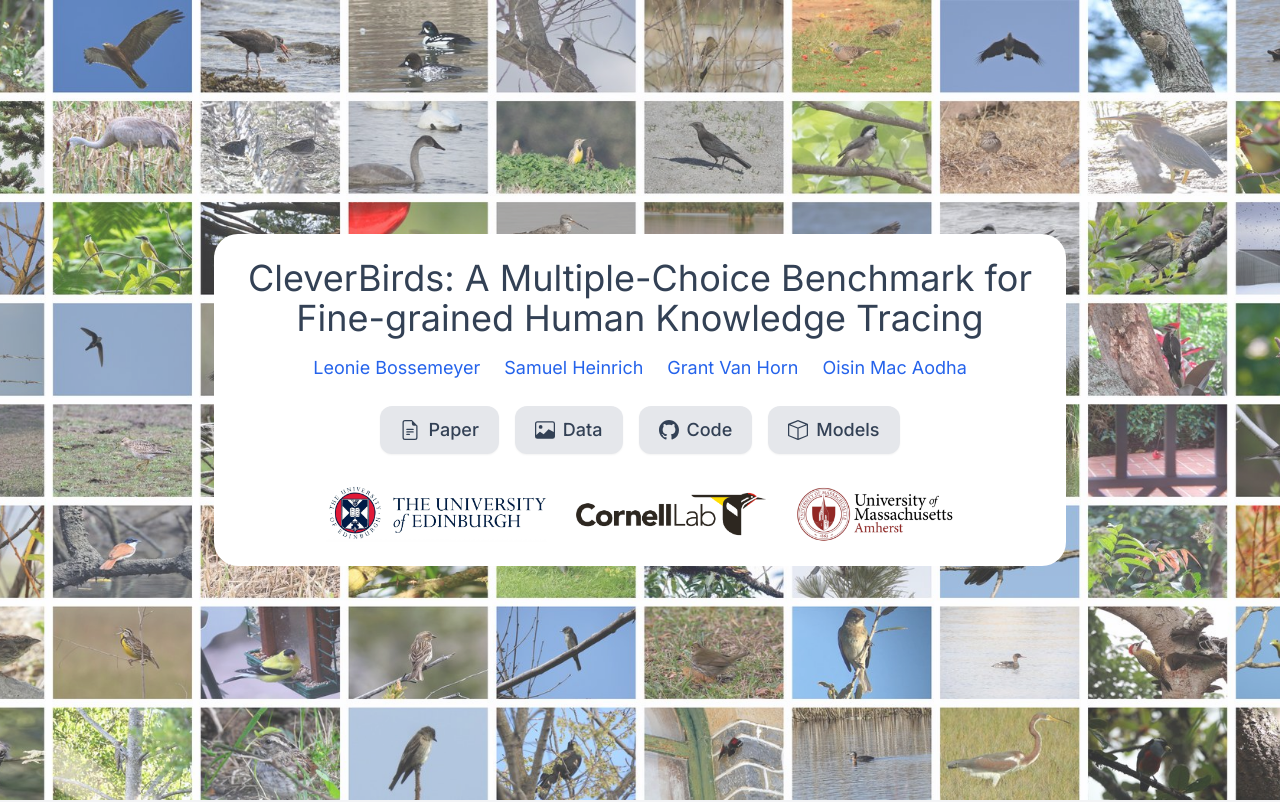
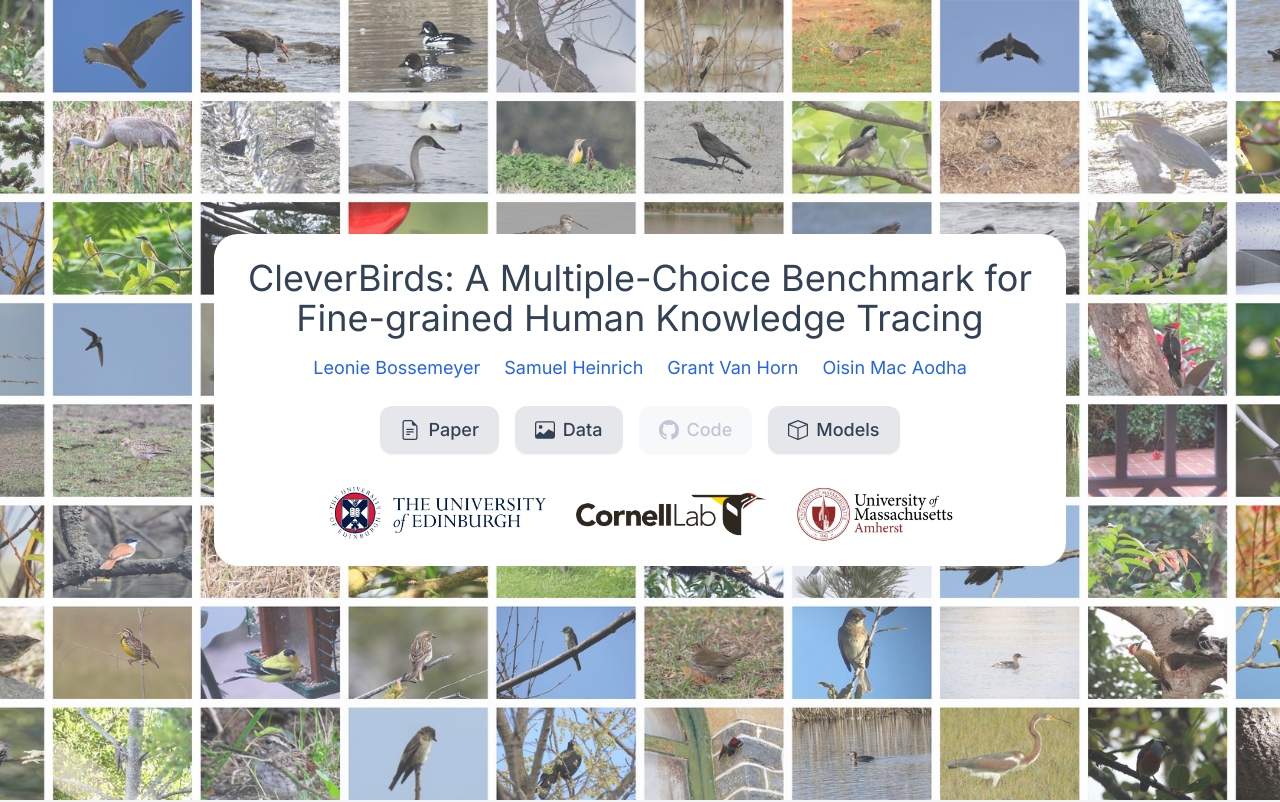
Before and after one commit to cleverbirds-benchmark/cleverbirds-benchmark.github.io, a Next.js app: page / in a window 1280 px wide. Shown: the top 802 px of the page. Built offline with nearby package versions, Linux system fonts and the light colour scheme.

Commit message:
greyed out code button

```diff
--- a/app/page.js
+++ b/app/page.js
@@ -67,9 +67,9 @@
                   <span>Data</span>
                 </a>
                 <a
-                  className="bg-gray-200 hover:bg-gray-300 rounded-xl px-4 sm:px-5 py-2 sm:py-2.5 text-slate-700 inline-flex items-center gap-2 text-sm sm:text-base md:text-lg font-medium shadow-sm hover:shadow-md"
+                  className="bg-gray-100 rounded-xl px-4 sm:px-5 py-2 sm:py-2.5 text-slate-400 inline-flex items-center gap-2 text-sm sm:text-base md:text-lg font-medium shadow-sm cursor-not-allowed opacity-60"
                   href="#"
-                  rel="noopener noreferrer"
+                  onClick={(e) => e.preventDefault()}
                 >
                   <Icons.Github className="w-4 h-4 sm:w-5 sm:h-5" />
                   <span>Code</span>
@@ -306,7 +306,6 @@
               CleverBirds is among the largest benchmarks of its kind, offering a substantially higher number of learnable concepts. We hope it enables new avenues for studying the development of visual expertise over time and across individuals.
             </div>
           </div>
-
           <div className="bg-white rounded-xl p-6 sm:p-8 shadow-sm">
             <h2 className="text-2xl sm:text-3xl md:text-4xl font-regular text-slate-800 mb-6 text-center tracking-tight">
               Citation
--- a/index.html
+++ b/index.html
@@ -27,14 +27,14 @@
                     <sup>1</sup>University of Edinburgh <sup>2</sup>Cornell University <sup>3</sup>UMass Amherst
                 </div>
                 <div class="mt-8">
-                    <!-- <a class="btn" target="_blank" href="https://github.com/visipedia/clever_birds">
+                    <a class="btn" target="_blank" href="https://github.com/visipedia/clever_birds">
                         <svg fill="currentColor" viewBox="0 0 20 20">
                             <path fill-rule="evenodd"
                                 d="M10 0C4.477 0 0 4.484 0 10.017c0 4.425 2.865 8.18 6.839 9.504.5.092.682-.217.682-.483 0-.237-.008-.868-.013-1.703-2.782.605-3.369-1.343-3.369-1.343-.454-1.158-1.11-1.466-1.11-1.466-.908-.62.069-.608.069-.608 1.003.07 1.531 1.032 1.531 1.032.892 1.53 2.341 1.088 2.91.832.092-.647.35-1.088.636-1.338-2.22-.253-4.555-1.113-4.555-4.951 0-1.093.39-1.988 1.029-2.688-.103-.253-.446-1.272.098-2.65 0 0 .84-.27 2.75 1.026A9.564 9.564 0 0110 4.844c.85.004 1.705.115 2.504.337 1.909-1.296 2.747-1.027 2.747-1.027.546 1.379.203 2.398.1 2.651.64.7 1.028 1.595 1.028 2.688 0 3.848-2.339 4.695-4.566 4.942.359.31.678.921.678 1.856 0 1.338-.012 2.419-.012 2.747 0 .268.18.58.688.482A10.019 10.019 0 0020 10.017C20 4.484 15.522 0 10 0z"
                                 clip-rule="evenodd"></path>
                         </svg>
                         Code
-                    </a> -->
+                    </a>
                     <a class="btn" target="_blank" href="https://huggingface.co/datasets/bossemel/clever_birds">
                         <svg fill="currentColor" viewBox="0 0 20 20">
                             <path fill-rule="evenodd"
@@ -148,7 +148,7 @@
                     <div class="text-sm text-slate-600">Avg Questions/User</div>
                 </div>
             </div>
-            <div class="text-left text-slate-700">
+            <div class="text-center text-slate-700">
                 CleverBirds contains data from over 40,000 unique participants answering over 17 million multiple-choice
                 questions spanning 10,000+ bird species, with long-range learning patterns across an average of 400+
                 questions per participant.
```
